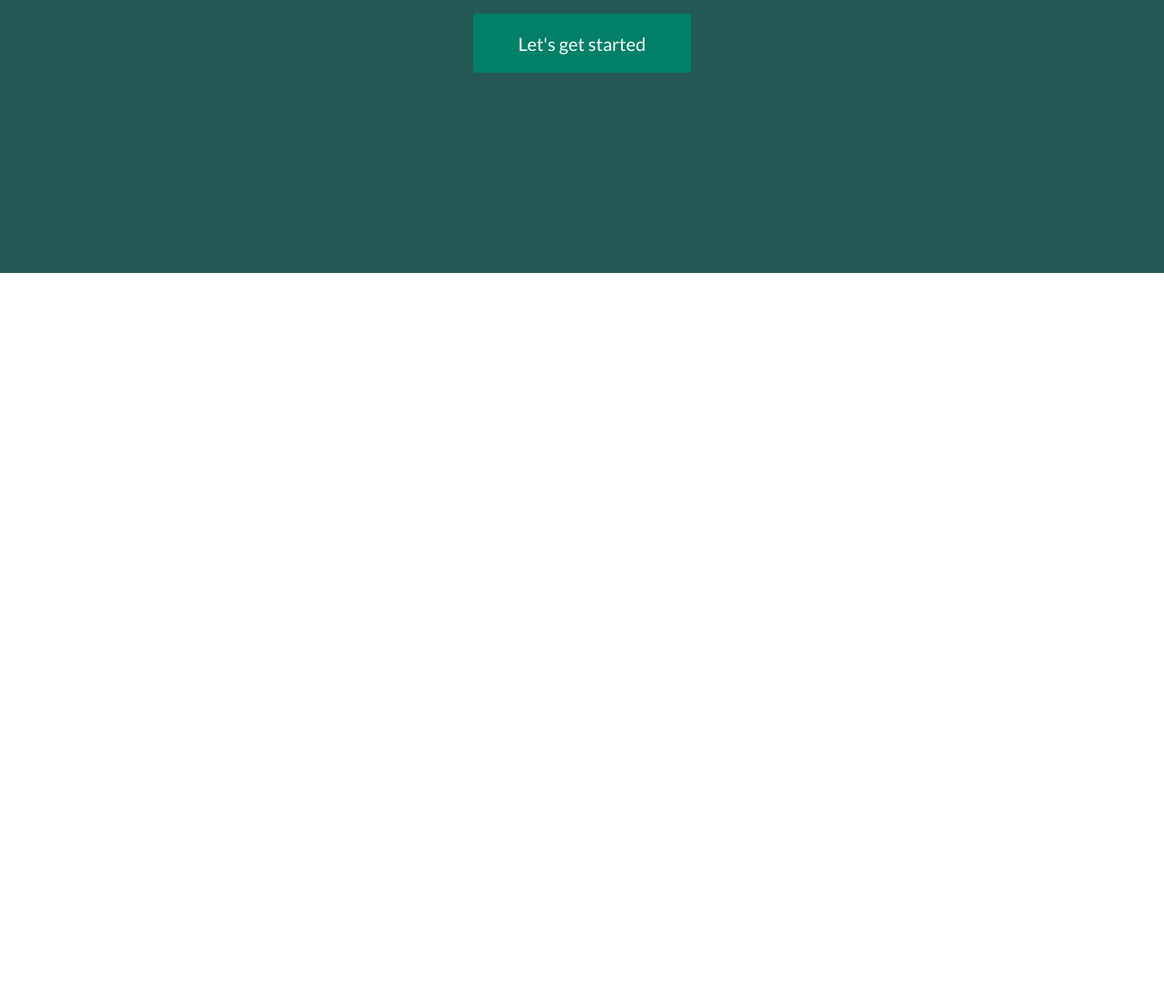
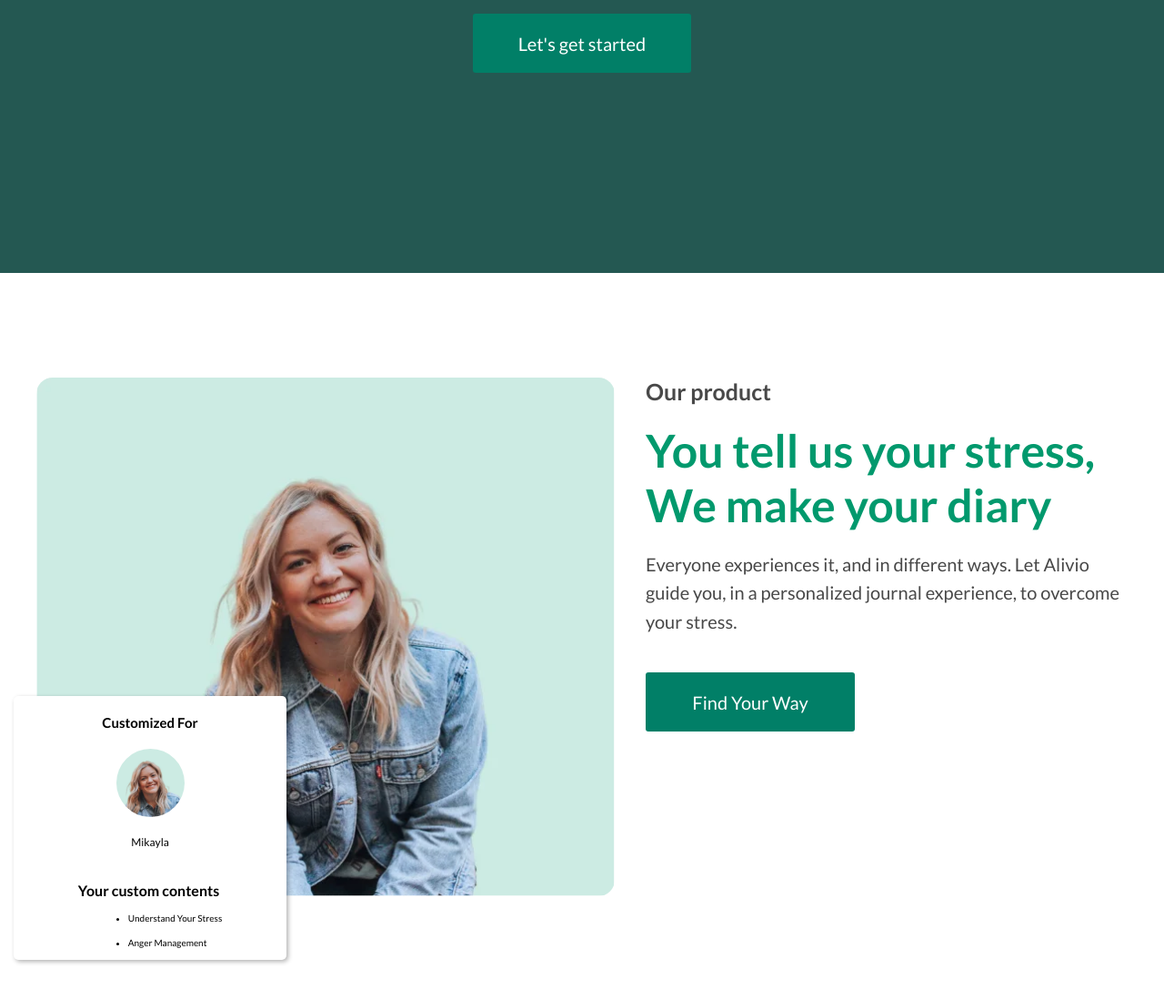
Before and after one commit to tibif82/alivio_page, a plain HTML site: page index.html in a window 1280 px wide. Shown: the part 3485-4583 px from the top of the page at 91% size. Before the commit the page ends 3785 px from the top, so only its background shows below. Drawn offline with Linux system fonts and the light colour scheme.

Commit message:
product section

```diff
--- a/index.css
+++ b/index.css
@@ -5,3 +5,5 @@
 @import url('styles/about.css');
 @import url('styles/card.css');
 @import url('styles/success.css');
+@import url('styles/product.css');
+@import url('styles/person-card.css');
--- a/index.html
+++ b/index.html
@@ -136,6 +136,52 @@
 					</div>
 				</div>
 			</section>
+
+			<section class="product" aria-label="Product section" id="product-id">
+				<div class="container">
+					<div class="product__wrapper">
+						<div class="product__preview">
+							<img
+								src="assets/webp/photo_card.webp"
+								alt="product preview"
+								class="product__preview-img"
+							/>
+						</div>
+
+						<div class="product__content">
+							<h4 class="product__info">Our product</h4>
+							<h5 class="product__title">
+								You tell us your stress, We make your diary
+							</h5>
+							<p class="product__desc">
+								Everyone experiences it, and in different ways. Let Alivio guide
+								you, in a personalized journal experience, to overcome your
+								stress.
+							</p>
+							<button class="btn">Find Your Way</button>
+						</div>
+
+						<figure class="person-card" aria-label="person card">
+							<h4 class="person-card__title">Customized For</h4>
+							<div class="person-card__preview">
+								<img
+									src="assets/webp/photo_card.webp"
+									alt="preview image"
+									class="person-card__preview-img"
+								/>
+							</div>
+							<h5 class="person-card__name">Mikayla</h5>
+							<blockquote class="person-card__desc" aria-label="description">
+								<h6 class="person-card__subtitle">Your custom contents</h6>
+								<ul class="person-card__list">
+									<li class="person-card__list-item">Understand Your Stress</li>
+									<li class="person-card__list-item">Anger Management</li>
+								</ul>
+							</blockquote>
+						</figure>
+					</div>
+				</div>
+			</section>
 		</main>
 		<footer></footer>
 	</body>
--- /dev/null
+++ b/styles/person-card.css
@@ -0,0 +1,73 @@
+.person-card {
+	position: absolute;
+	top: 350px;
+	left: 5px;
+	width: 300px;
+	height: 290px;
+	padding: 20px 0;
+	background-color: var(--color-white);
+	border-radius: 5px;
+	color: var(--co-black);
+	box-shadow: 2px 2px 5px 0 rgba(0, 0, 0, 0.3);
+	overflow: hidden;
+	display: flex;
+	flex-direction: column;
+	justify-content: start;
+	align-items: center;
+	gap: 20px;
+}
+
+.person-card__title {
+	font-size: 15px;
+	font-weight: 600;
+	position: relative;
+}
+
+.person-card__title::after {
+	content: '';
+	position: absolute;
+	top: 25px;
+	left: 0;
+	right: 0;
+	height: 1px;
+	background-color: var(--co-black);
+}
+
+.person-card__preview {
+	border-radius: 50%;
+	width: 75px;
+	height: 75px;
+	overflow: hidden;
+	flex-shrink: 0;
+}
+
+.person-card__preview-img {
+	width: 120px;
+	height: 120px;
+	object-fit: cover;
+	object-position: -30px -10px;
+}
+
+.person-card__name {
+	font-size: 12px;
+	font-weight: 400;
+}
+
+.person-card__desc {
+}
+
+.person-card__subtitle {
+	font-size: 16px;
+	font-weight: 700;
+}
+
+.person-card__list {
+	list-style: disc;
+	margin: 15px 0 0 15px;
+}
+
+.person-card__list-item {
+	font-size: 10px;
+	font-weight: 400;
+	margin: 15px 0 0 0;
+}
--- /dev/null
+++ b/styles/product.css
@@ -0,0 +1,91 @@
+.product {
+	padding: 115px 0 240px 0;
+}
+
+.product__wrapper {
+	width: 100%;
+	position: relative;
+	display: flex;
+	justify-content: space-between;
+	align-items: start;
+	gap: 15px;
+	padding: 0 30px;
+}
+
+.product__preview {
+	height: 570px;
+	border-radius: 18px;
+	overflow: hidden;
+}
+
+.product__preview-img {
+	width: 100%;
+	height: 100%;
+	object-fit: cover;
+}
+
+.product__content {
+	max-width: 530px;
+	display: flex;
+	flex-direction: column;
+	justify-content: start;
+	align-items: start;
+	row-gap: 20px;
+}
+
+.product__info {
+	color: var(--color-light-black);
+	font-size: 25px;
+	font-weight: 600;
+}
+
+.product__title {
+	color: var(--color-light-green);
+	font-size: 50px;
+	font-weight: 700;
+}
+
+.product__desc {
+	color: var(--color-light-black);
+	font-size: 20px;
+	font-weight: 400;
+	line-height: 1.57;
+}
+
+.product__content .btn {
+	width: 230px;
+	height: 65px;
+	margin: 20px 0 0 0;
+}
+
+@media (max-width: 992px) {
+	.product__content {
+		max-width: 390px;
+	}
+	.product__title {
+		font-size: 32px;
+	}
+}
+
+@media (max-width: 768px) {
+	.product {
+		padding: 115px 0;
+	}
+	.product__wrapper {
+		flex-wrap: wrap;
+		justify-content: center;
+		gap: 50px;
+	}
+	.product__preview {
+		height: 470px;
+	}
+	.product__title {
+		font-size: 28px;
+	}
+	.product__desc {
+		font-size: 16px;
+	}
+	.product__wrapper .person-card {
+		display: none;
+	}
+}
```
